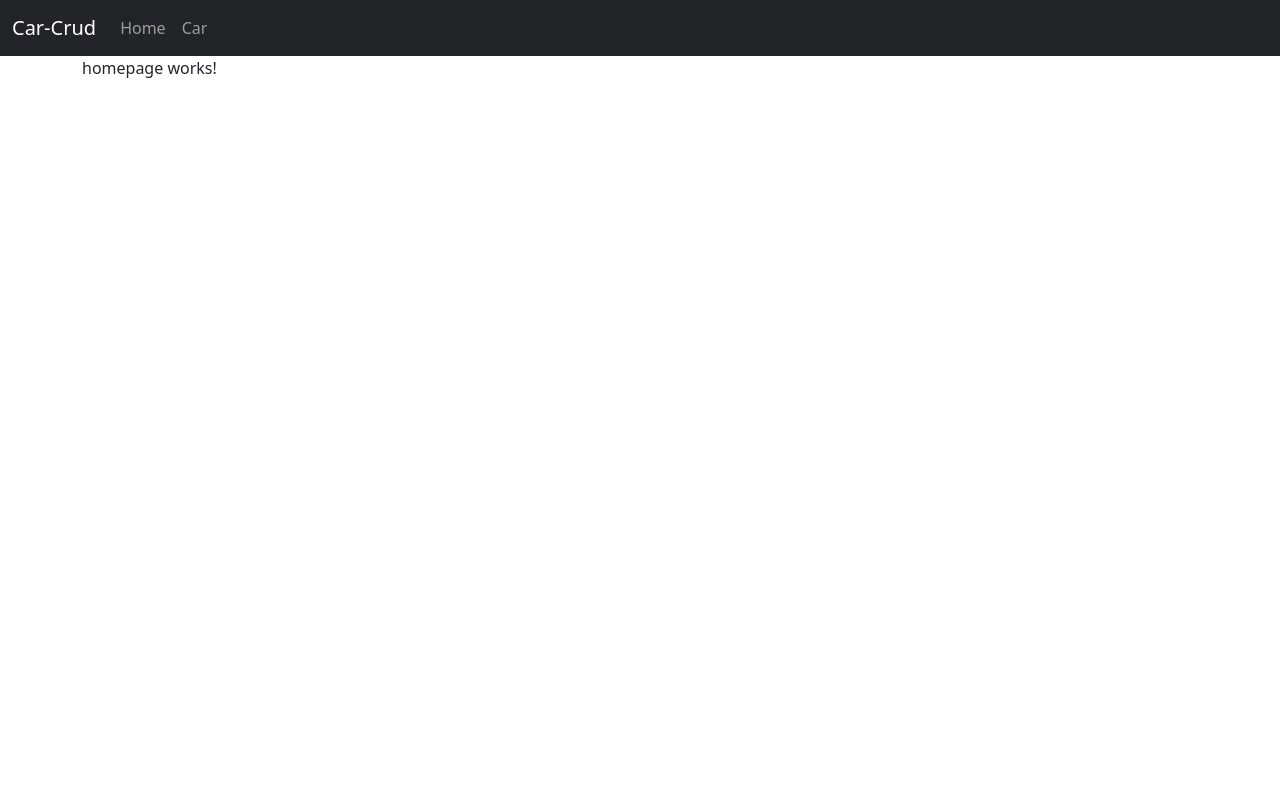
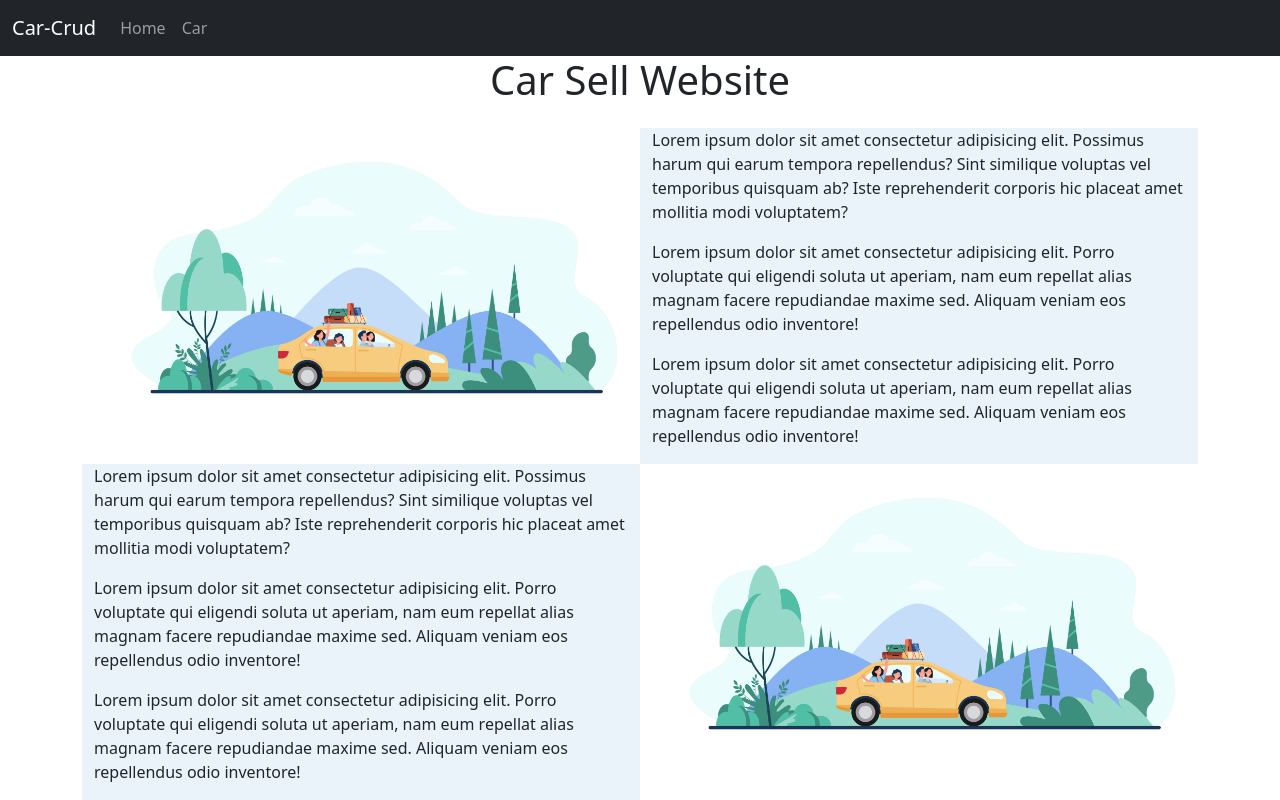
Before and after one commit to yolandomanullang/coba_angular, an Angular app: page / in a window 1280 px wide. Built offline with nearby package versions, Linux system fonts and the light colour scheme.

Commit message:
ep - 9 done

```diff
--- a/src/app/homepage/homepage.component.css
+++ b/src/app/homepage/homepage.component.css
@@ -0,0 +1,3 @@
+.bg-custome{
+    background: #eaf3fa;
+}
--- a/src/app/homepage/homepage.component.html
+++ b/src/app/homepage/homepage.component.html
@@ -1 +1,37 @@
-<p>homepage works!</p>
+<div class="container">
+    <div class="row">
+        <h1 class="text-center">Car Sell Website</h1>
+    </div>
+    <div class="row mt-3">
+        <div class="col-6">
+            <img src="../../assets/images/2.jpg" class="img-fluid float-end" style="height: 300px ;" alt="...">
+        </div>
+        <div class="col-6 bg-custome">
+            <p>Lorem ipsum dolor sit amet consectetur adipisicing elit. Possimus harum qui earum tempora repellendus?
+                Sint similique voluptas vel temporibus quisquam ab? Iste reprehenderit corporis hic placeat amet
+                mollitia modi voluptatem?</p>
+            <p>Lorem ipsum dolor sit amet consectetur adipisicing elit. Porro voluptate qui eligendi soluta ut aperiam,
+                nam eum repellat alias magnam facere repudiandae maxime sed. Aliquam veniam eos repellendus odio
+                inventore!</p>
+            <p>Lorem ipsum dolor sit amet consectetur adipisicing elit. Porro voluptate qui eligendi soluta ut aperiam,
+                nam eum repellat alias magnam facere repudiandae maxime sed. Aliquam veniam eos repellendus odio
+                inventore!</p>
+        </div>
+    </div>
+    <div class="row">
+        <div class="col-6 bg-custome">
+            <p>Lorem ipsum dolor sit amet consectetur adipisicing elit. Possimus harum qui earum tempora repellendus?
+                Sint similique voluptas vel temporibus quisquam ab? Iste reprehenderit corporis hic placeat amet
+                mollitia modi voluptatem?</p>
+            <p>Lorem ipsum dolor sit amet consectetur adipisicing elit. Porro voluptate qui eligendi soluta ut aperiam,
+                nam eum repellat alias magnam facere repudiandae maxime sed. Aliquam veniam eos repellendus odio
+                inventore!</p>
+            <p>Lorem ipsum dolor sit amet consectetur adipisicing elit. Porro voluptate qui eligendi soluta ut aperiam,
+                nam eum repellat alias magnam facere repudiandae maxime sed. Aliquam veniam eos repellendus odio
+                inventore!</p>
+        </div>
+        <div class="col-6">
+            <img src="../../assets/images/2.jpg" class="img-fluid float-end" style="height: 300px ;" alt="...">
+        </div>
+    </div>
+</div>
```
Also changed, not shown: src/assets/images/1.jpg (added), src/assets/images/2.jpg (added).
